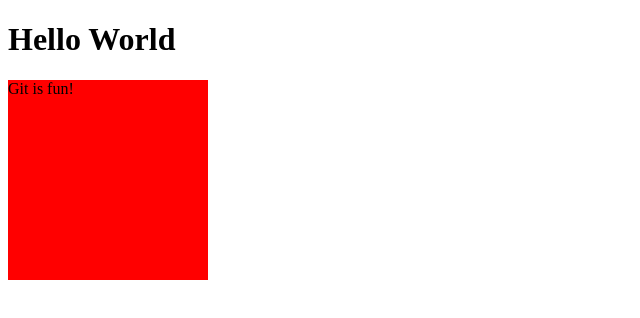
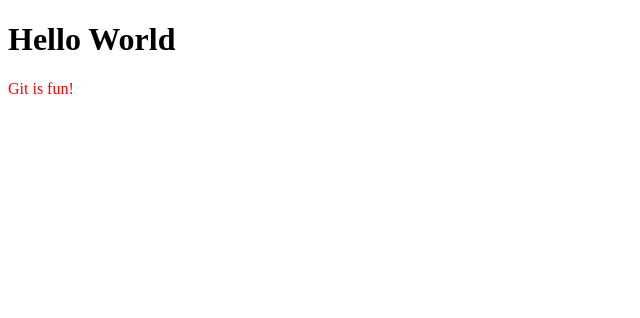
Before and after one commit to blairsuth/hello-world, a plain HTML site: page index.html in a window 1280 px wide. Shown: the whole page, without its empty margins (0-640 px from the left). Drawn offline with Linux system fonts and the light colour scheme.

Commit message:
Update style.css

```diff
--- a/style.css
+++ b/style.css
@@ -1,5 +1,5 @@
 .fun-box {
   width: 200px;
   height:200px;
-  background: red;
+  color: red;
 }
```
